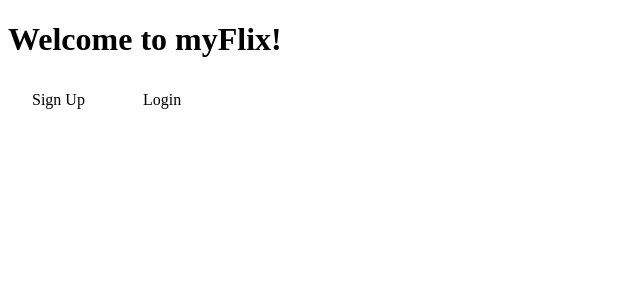
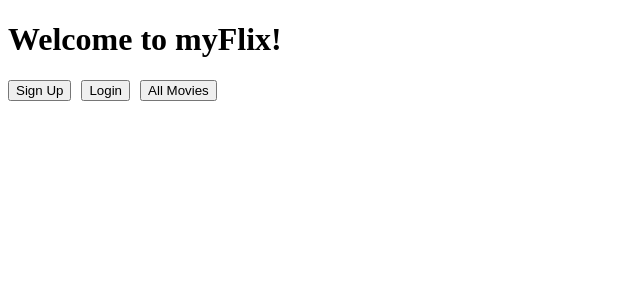
Before and after one commit to Jelloko/Myflix-ang-app, an Angular app: page /welcome in a window 1280 px wide. Shown: the top 300 px of the page, without its empty margins (0-640 px from the left). Built offline with nearby package versions, Linux system fonts and the light colour scheme.

Commit message:
removed everything and moves it to welcome left router-outlet

```diff
--- a/src/app/app.component.html
+++ b/src/app/app.component.html
@@ -1,22 +1 @@
-<!DOCTYPE html>
-<html lang="en">
-<div class="main-page">
-  <h1>
-    Welcome to myFlix!
-  </h1>
-  <button
-    mat-raised-button
-    (click)="openUserRegistrationDialog()"
-    style="margin-right: 10px;"
-    color="primary"
-  >
-    Sign Up
-  </button>
-  <button
-    mat-raised-button
-    color="primary"
-  >
-    Login
-  </button>
-</div>
-</html>
+<router-outlet></router-outlet>
```
